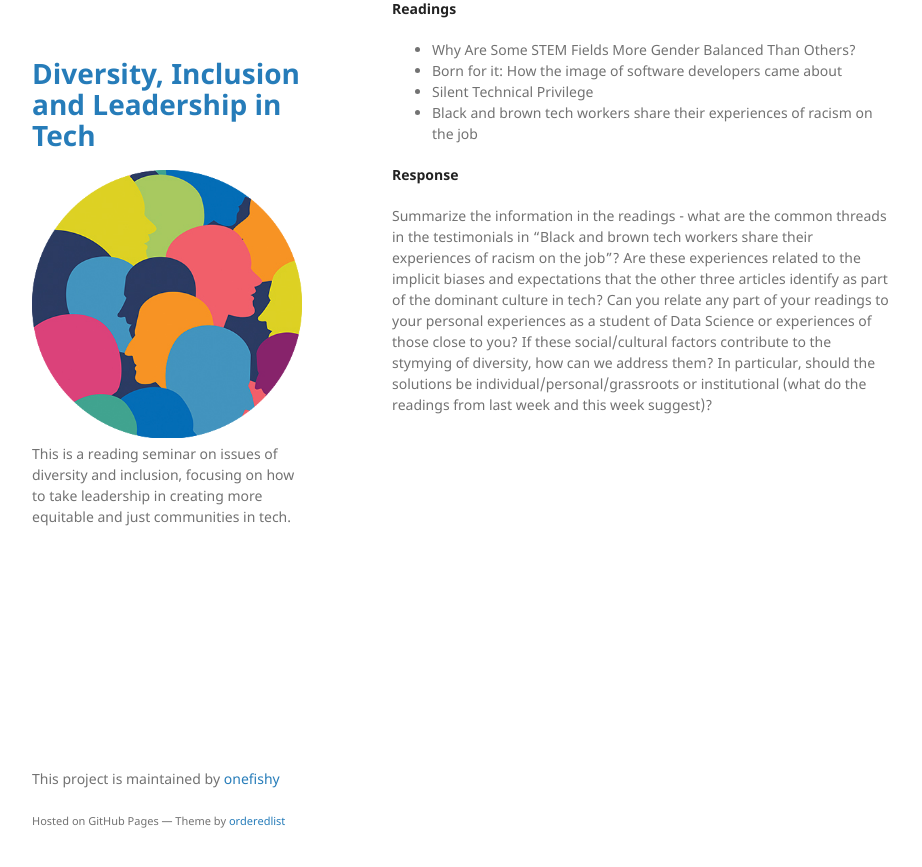
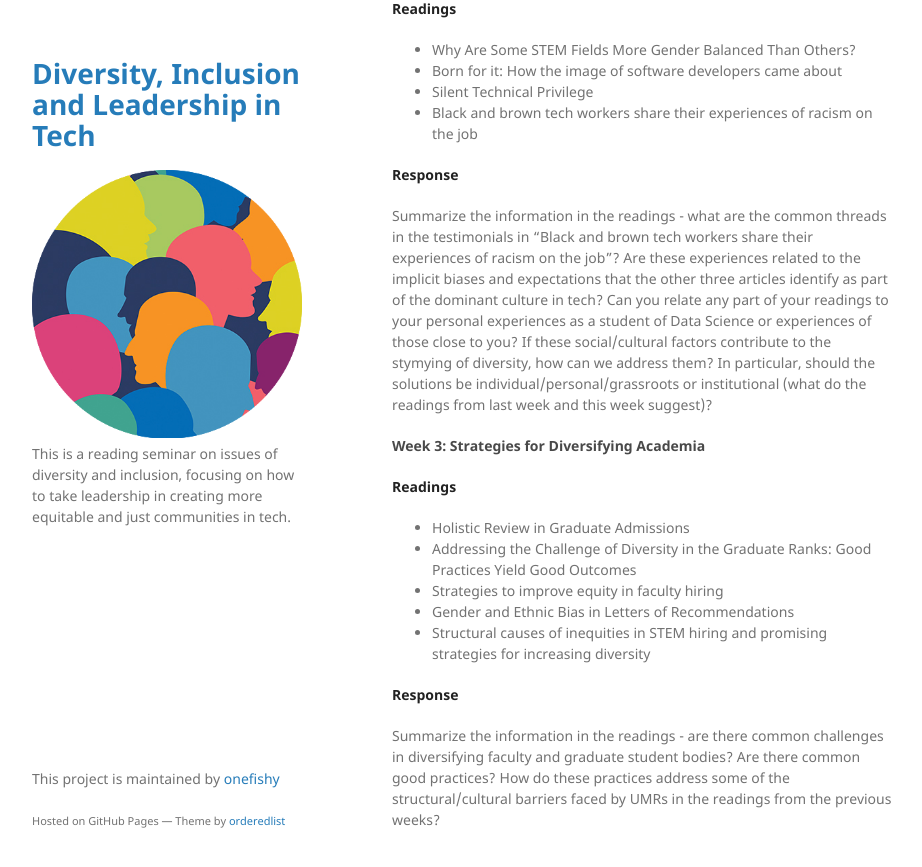
Before and after one commit to onefishy/DIL_in_tech, a Jekyll site: the page built from schedule.md, in a window 1280 px wide and 900 px high, scrolled down 546 px. Shown: the top 867 px of the window, without its empty margins (178-1100 px from the left). Built offline with Jekyll 4.4.1, drawn with Linux system fonts in a browser that asks for light colours; our own code applies the rules of GitHub Pages for plain Markdown files.

Commit message:
Update schedule.md

```diff
--- a/schedule.md
+++ b/schedule.md
@@ -25,3 +25,16 @@ Summarize the information in the readings - what is the current landscape of div
 **Response**
 
 Summarize the information in the readings - what are the common threads in the testimonials in "Black and brown tech workers share their experiences of racism on the job"? Are these experiences related to the implicit biases and expectations that the other three articles identify as part of the dominant culture in tech? Can you relate any part of your readings to your personal experiences as a student of Data Science or experiences of those close to you? If these social/cultural factors contribute to the stymying of diversity, how can we address them? In particular, should the solutions be individual/personal/grassroots or institutional (what do the readings from last week and this week suggest)?
+
+#### Week 3: Strategies for Diversifying Academia
+
+**Readings**
+- Holistic Review in Graduate Admissions
+- Addressing the Challenge of Diversity in the Graduate Ranks: Good Practices Yield Good Outcomes
+- Strategies to improve equity in faculty hiring
+- Gender and Ethnic Bias in Letters of Recommendations
+- Structural causes of inequities in STEM hiring and promising strategies for increasing diversity
+
+**Response**
+
+Summarize the information in the readings - are there common challenges in diversifying faculty and graduate student bodies? Are there common good practices? How do these practices address some of the structural/cultural barriers faced by UMRs in the readings from the previous weeks?
```
